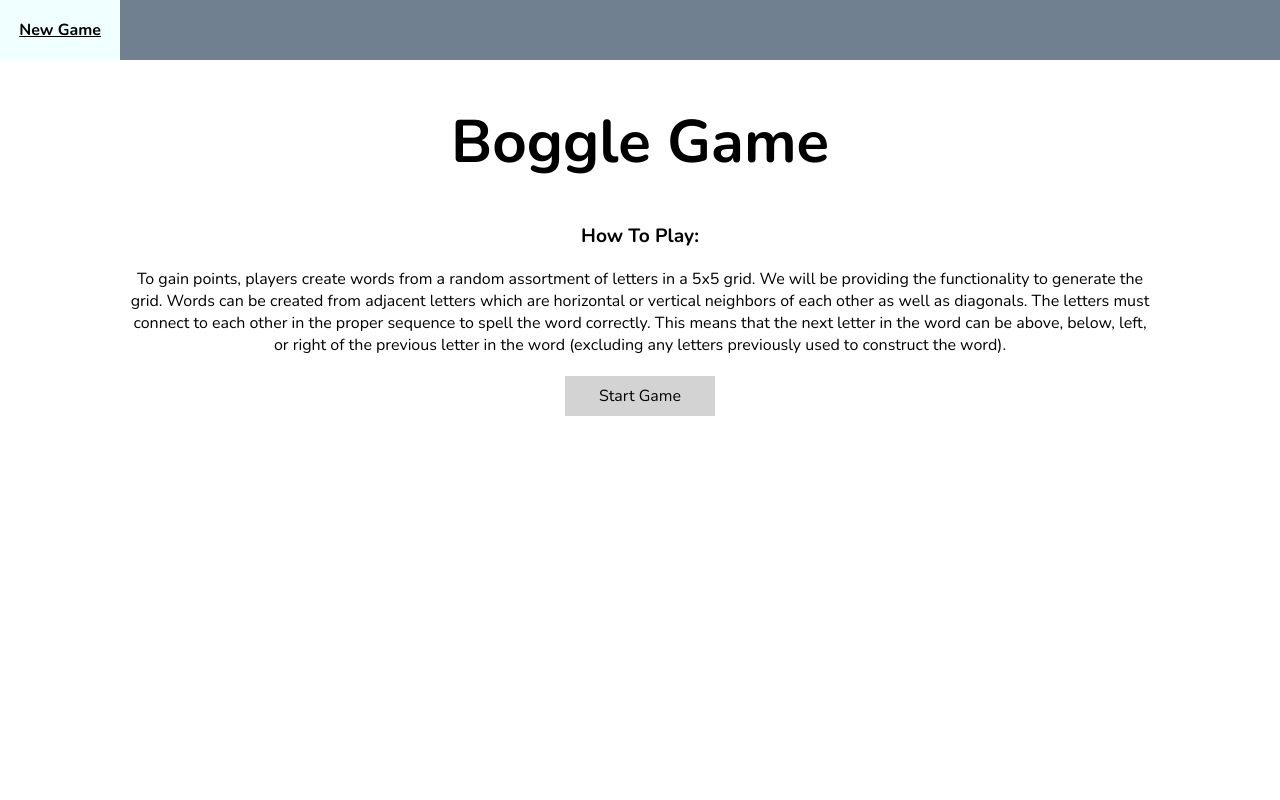
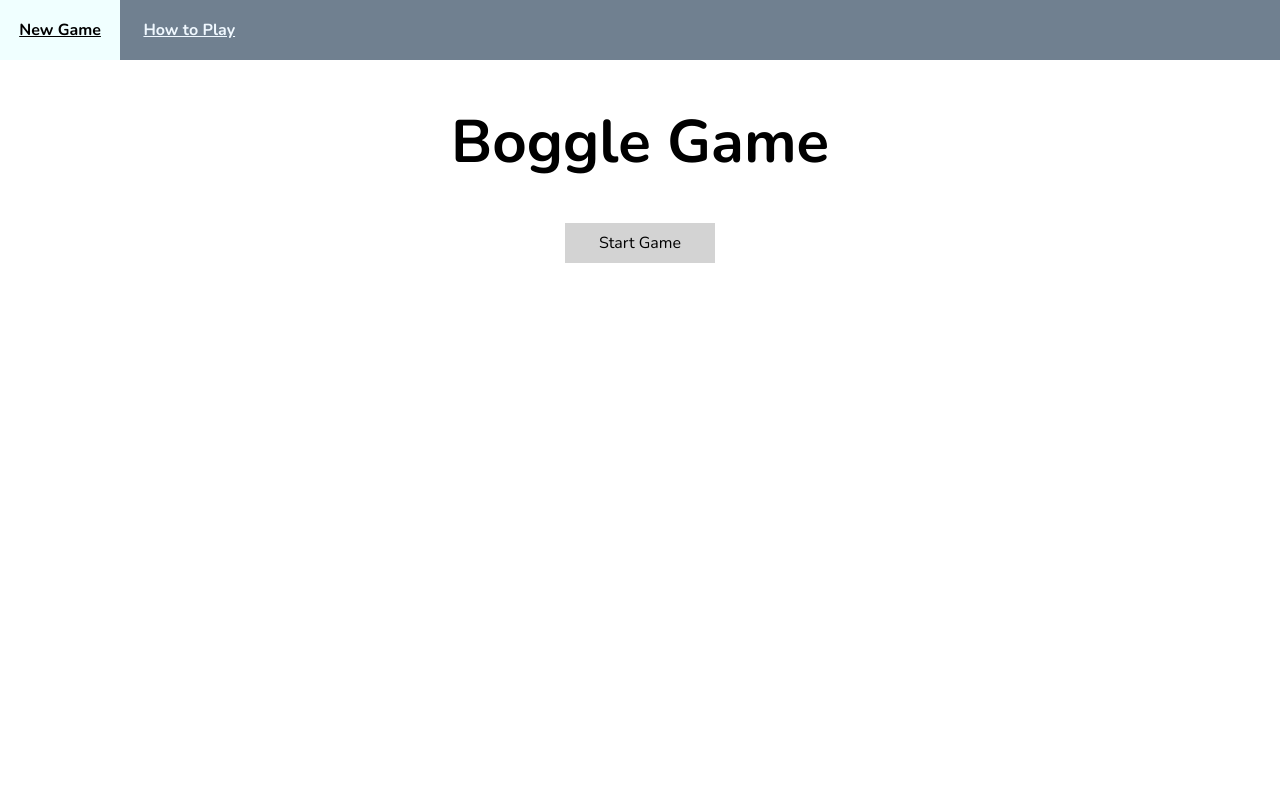
Before and after one commit to maybejenna/Flask-Boggle, a Flask app: template templates/board.html in a window 1280 px wide. Run offline with Flask 3, Linux system fonts and the light colour scheme; the template is opened without the code that fills it: most values are stand-ins (such as "Sample title", 1, 10 or a date in 2020); parts of the project's set-up code (start-up, migrations or seed data) failed here and were passed over.

Commit message:
fixed styling (as much as can)

```diff
--- a/app.py
+++ b/app.py
@@ -11,6 +11,10 @@ def home():
     board = boggle_game.make_board()  # Generate a new Boggle board
     session['board'] = board  # Store the board in the session
     return render_template("board.html", board=board)
+
+@app.route("/how_to_play")
+def how_to_play():
+    return render_template("how_to_play.html")
 
 @app.route("/guess", methods=["POST"])
 def handle_guess():
--- a/static/style.css
+++ b/static/style.css
@@ -5,7 +5,6 @@ html, body {
     display: flex;
     flex-direction: column;
     align-items: center;
-    justify-content: start; /* Adjusted to align content to start instead of center vertically */
     height: 100vh;
     width: 100%;
 }
@@ -58,26 +57,11 @@ html, body {
     align-items: center;
     justify-content: center;
 }
-
-.board-layout {
-    display: flex; /* Use flexbox to layout children side by side */
-    justify-content: space-between; /* Add space between the children if needed, or use 'flex-start' to align them to the start */
-    align-items: start; /* Align children to the start of the cross axis */
-    flex-wrap: nowrap; /* Prevents the items from wrapping */
-    width: 100%; /* Ensure the board layout takes the full width */
-    max-width: 1200px; /* Adjust this value based on the maximum width you prefer */
-    margin: auto; /* Centers the board layout in the middle of the page */
-}
-
-#side-container-left, #side-container-right {
-    flex: 1; /* This will allow both containers to grow and fill the parent equally */
-    padding: 10px; /* Optional: Add some padding inside the containers */
-    /* You may need to set explicit widths or max-widths if the content is too wide */
-}
 /* Additional styles for your board and game elements */
 #game-container, #score-container {
     display: block; /* Ensure these are displayed */
 }
+
 
 
 #game-over-popup {
@@ -104,10 +88,12 @@ button {
     display: block; /* Makes the button a block element to respect margin: auto */
 }
 
-form{
+form {
     padding: 30px;
+    display: flex;
+    flex-direction: column;
+    align-items: center; /* This will stack the input and button and center them */
 }
-
 
 button:hover {
     cursor: pointer;
@@ -139,3 +125,39 @@ h1{
     justify-self: center;
 
 }
+
+.board-layout {
+    display: flex;
+    justify-content: center; /* Centers the children horizontally in the container */
+    align-items: flex-start; /* Aligns children to the top */
+    width: 100%; /* Takes full width of the viewport */
+    max-width: 1200px; /* Maximum width of the layout container */
+    margin: auto; /* Centers the .board-layout div in the middle of the page */
+}
+
+#side-container-left, #side-container-right {
+    display: flex;
+    flex-direction: column;
+    align-items: center; /* Centers the children of these containers */
+    flex: 1; /* Gives an equal proportion of the space to both containers */
+    padding: 20px; /* Optional: Adds some space inside the containers */
+}
+
+#game-container {
+    display: flex; /* Ensures that the game container uses flexbox */
+    flex-direction: column; /* Stacks children vertically */
+    align-items: center; /* Centers children horizontally */
+}
+
+form {
+    display: flex;
+    flex-direction: column;
+    align-items: center; /* Centers the form items vertically */
+    width: 100%; /* Ensures the form takes up the full width of its parent */
+    max-width: 300px; /* Maximum width of the form */
+}
+
+input[type="text"] {
+    width: 100%; /* Ensures the input stretches to the width of the form */
+    margin-bottom: 10px; /* Adds space between the input and the submit button */
+}
--- a/templates/base.html
+++ b/templates/base.html
@@ -14,6 +14,7 @@
 <body>
     <div id="navbar">
         <a href="/">New Game</a>
+        <a href="/how_to_play">How to Play</a>
     </div>
     <div class="story_content" id="story_content">
         {% block content %}
--- a/templates/board.html
+++ b/templates/board.html
@@ -5,9 +5,6 @@
 {% block content %}
 <body>
     <h1>Boggle Game</h1>
-    <p id="how-to">How To Play:</p>
-    <p id="how-to-info">To gain points, players create words from a random assortment of letters in a 5x5 grid. We will be providing the functionality to generate the grid.
-        Words can be created from adjacent letters which are horizontal or vertical neighbors of each other as well as diagonals. The letters must connect to each other in the proper sequence to spell the word correctly. This means that the next letter in the word can be above, below, left, or right of the previous letter in the word (excluding any letters previously used to construct the word).</p>
     <button id="start-game">Start Game</button>
     <div class="board-layout">
         <div id="side-container-left">
```
Also changed, not shown: templates/how_to_play.html (added, +11 -0 lines), 1 other file.
